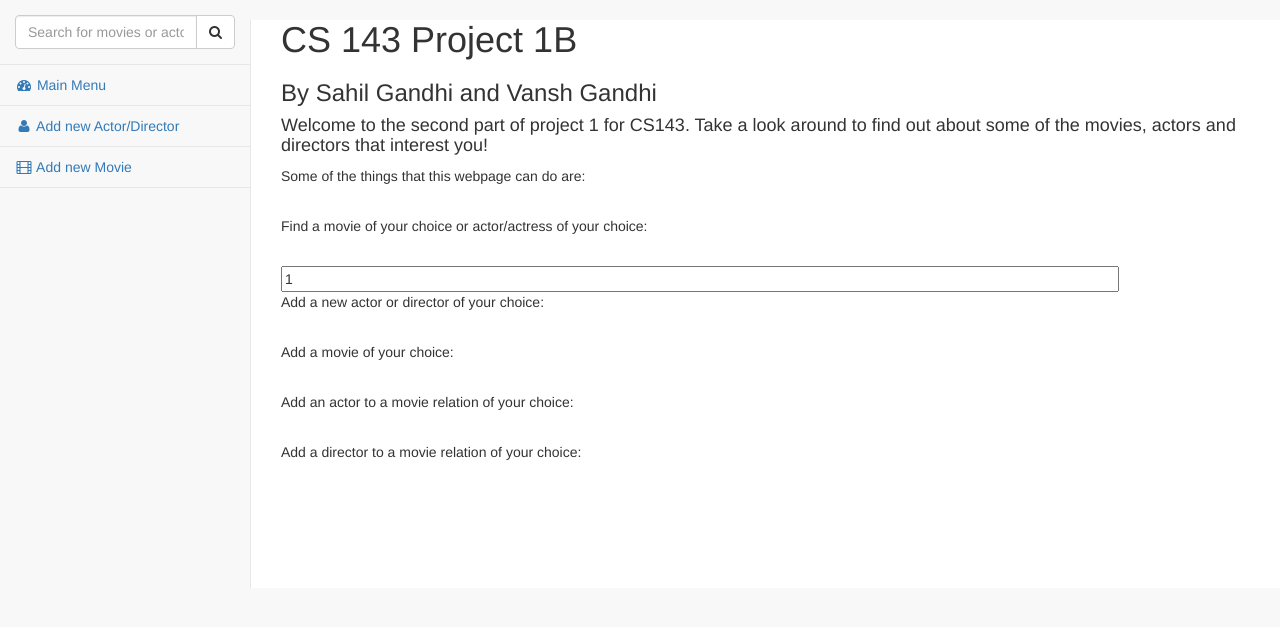
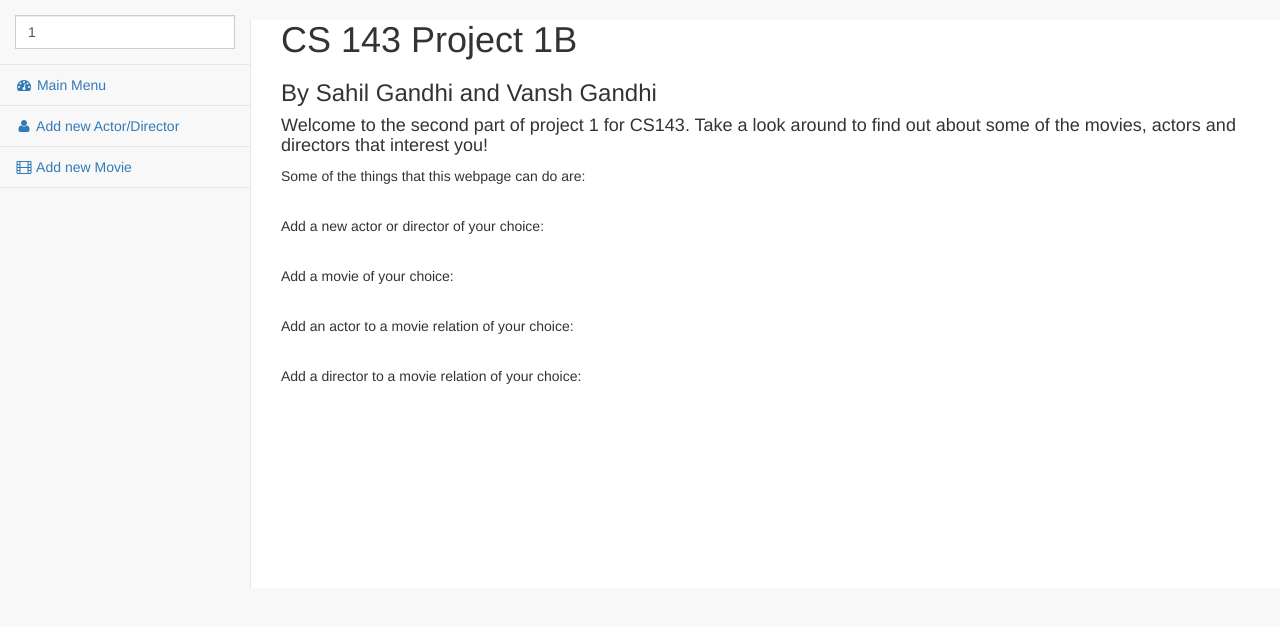
Before and after one commit to sahilmgandhi/CS143-Project-1, a PHP site: page /?search=1 in a window 1280 px wide. Shown: the part 51-678 px from the top of the page. Run offline with PHP 8.4, Linux system fonts and the light colour scheme.

Commit message:
Fix search bar

```diff
--- a/www/index.php
+++ b/www/index.php
@@ -38,11 +38,9 @@
                     <ul class="nav" id="side-menu">
                         <li class="sidebar-search">
                             <div class="input-group custom-search-form">
-                                <input type="text" class="form-control" placeholder="Search for movies or actors" name="search">
-                                <span class="input-group-btn">
-                                <button class="btn btn-default" type="submit" action="search.php">
-                                    <i class="fa fa-search"></i>
-                                </button>
+                                <form method="GET" action="search.php">
+                                    <input type="text" class="form-control" id="search" name="search" placeholder="Search Movies/Actors" size="100" value="<?php echo $_GET["search"] ?>"/>
+                                </form>
                             </span>
                             </div>
                             <!-- /input-group -->
@@ -70,13 +68,6 @@
                 and directors that interest you! </h4>
             <p> Some of the things that this webpage can do are: </p> <br>
 
-            <!-- TODO: Format this page better, add links to the different other php pages and also add the other things that this page can support -->
-            <p>Find a movie of your choice or actor/actress of your choice: </p> <br>
-            <form method="GET" action="search.php">
-                <input type="text" id="search" name="search" placeholder="Search" size="100" value="<?php echo $_GET["search"] ?>"/>
-            </form>
-
-
             <p>Add a new actor or director of your choice:</p> <br>
             <p>Add a movie of your choice:</p> <br>
 
```
